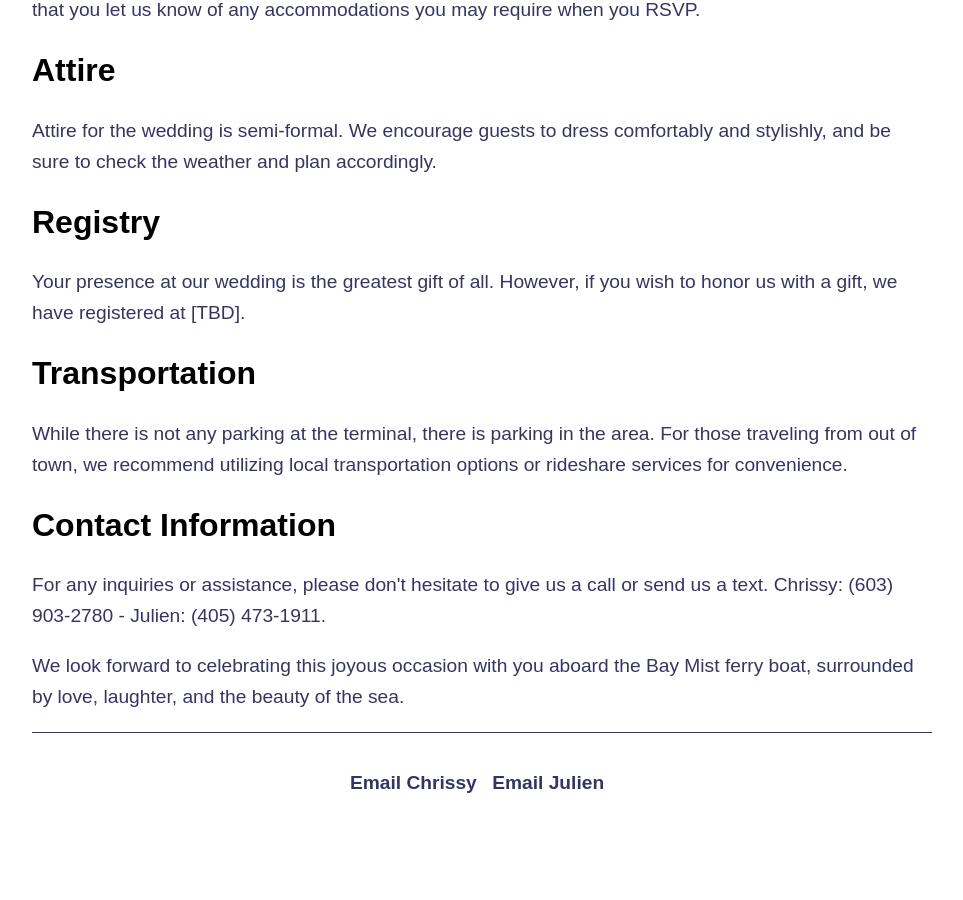
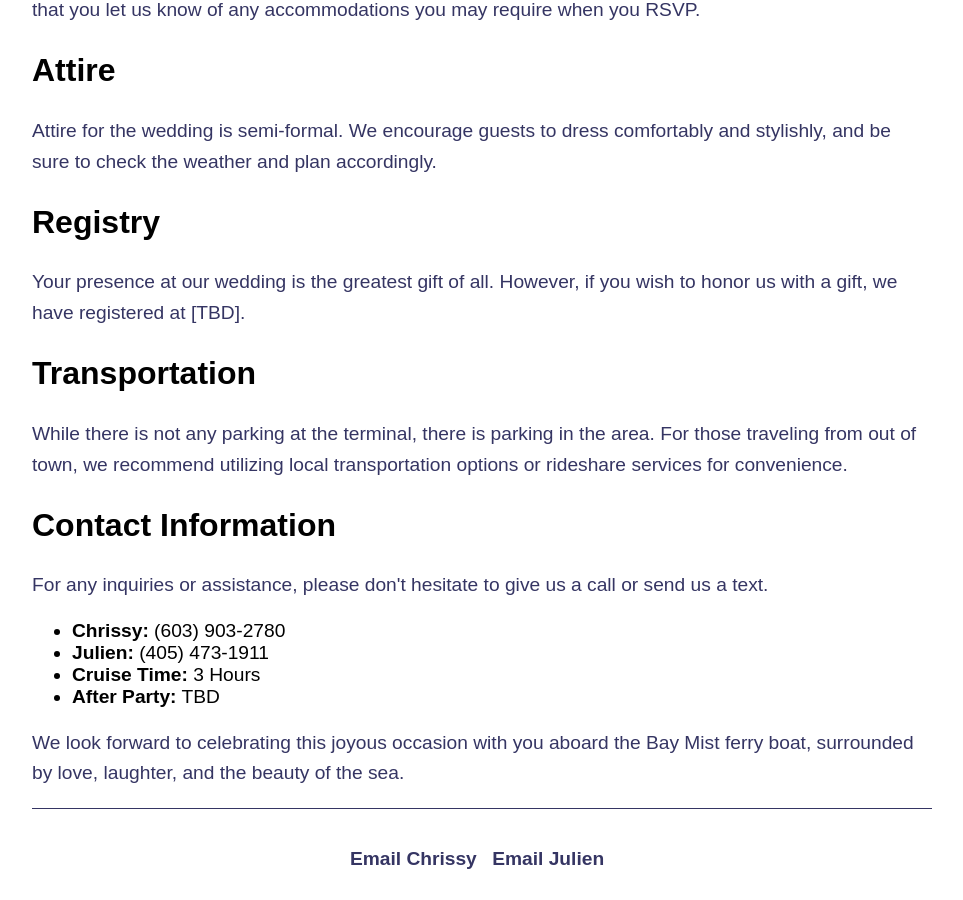
Before and after one commit to christina-ladam/wedding, a Jekyll site: the page built from weddingdetails.html, in a window 1280 px wide and 900 px high, scrolled down 1373 px. Shown: the whole window, without its empty margins (158-1121 px from the left). Built offline with Jekyll 4.4.1, drawn with Linux system fonts in a browser that asks for light colours; some web fonts are replaced; before the commit the page ends 2197 px from its top, so only the background shows below that.

Commit message:
Update weddingdetails.html

```diff
--- a/weddingdetails.html
+++ b/weddingdetails.html
@@ -34,7 +34,13 @@ layout: default
     <p>While there is not any parking at the terminal, there is parking in the area. For those traveling from out of town, we recommend utilizing local transportation options or rideshare services for convenience.</p>
 
     <h2>Contact Information</h2>
-    <p>For any inquiries or assistance, please don't hesitate to give us a call or send us a text. Chrissy: (603) 903-2780 - Julien: (405) 473-1911.</p>
+    <p>For any inquiries or assistance, please don't hesitate to give us a call or send us a text.
+      <ul>
+      <li><strong>Chrissy:</strong> (603) 903-2780</li>
+      <li><strong>Julien:</strong> (405) 473-1911</li>
+      <li><strong>Cruise Time:</strong> 3 Hours</li>
+      <li><strong>After Party:</strong> TBD</li>
+    </ul>
 
     <p>We look forward to celebrating this joyous occasion with you aboard the Bay Mist ferry boat, surrounded by love, laughter, and the beauty of the sea.</p>
   </div>
```
